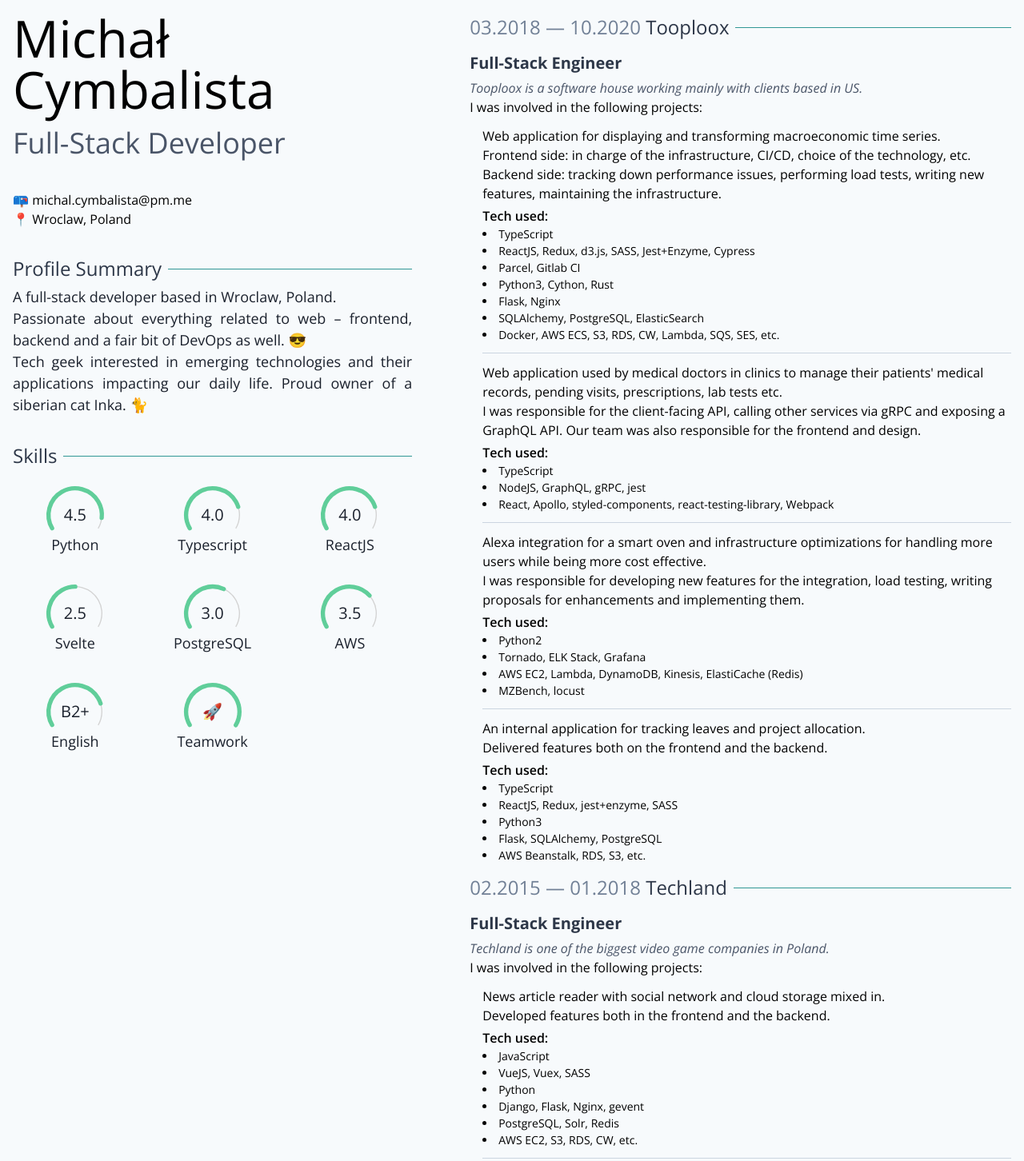
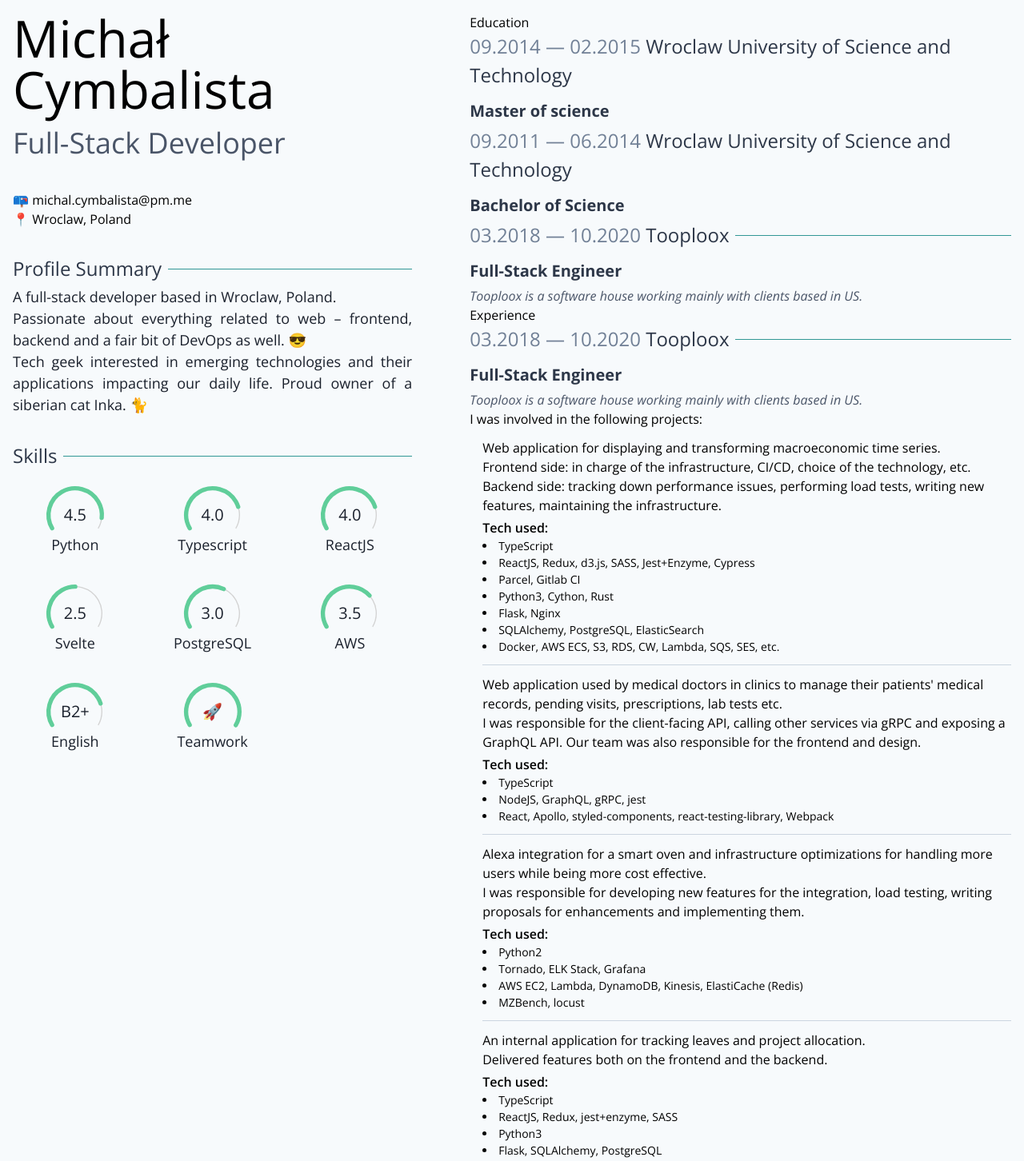
Before and after one commit to jankiel7410/CV, a Svelte app: page / in a window 1280 px wide. Shown: the top 1452 px of the page at 80% size. Built offline with nearby package versions, Linux system fonts and the light colour scheme.

Commit message:
exp list refactor

```diff
--- a/src/CV.svelte
+++ b/src/CV.svelte
@@ -1,5 +1,6 @@
 <script lang="ts">
     import Tailwind from './Tailwind.svelte'
+    import ExpEntryList from './ExpEntryList.svelte'
     import ExpEntry from './ExpEntry.svelte'
     import Header from './Header.svelte'
     import Skill from './Skill.svelte'
@@ -42,9 +43,18 @@
 
         </div>
     </aside>
-
+    <div>
+        <h2>Education</h2>
+        <ol>
+            <Entry company='Wroclaw University of Science and Technology' timespan='09.2014 &mdash; 02.2015' role='Master of science' sub=''></Entry>
+            <Entry company='Wroclaw University of Science and Technology' timespan='09.2011 &mdash; 06.2014' role='Bachelor of Science' sub=''></Entry>
+            <Entry company='Tooploox' timespan='03.2018 &mdash; 10.2020' role='Full-Stack Engineer' sub='Tooploox is a software house working mainly with clients based in US.'></Entry>
+        </ol>
+        <h2>Experience</h2>
         <ol>
             <Entry company='Tooploox' timespan='03.2018 &mdash; 10.2020' role='Full-Stack Engineer' sub='Tooploox is a software house working mainly with clients based in US.'>
+                <p>I was involved in the following projects:</p>
+                <ExpEntryList>
                     <ExpEntry>
                         <p slot="desc">
                             Web application for displaying and transforming macroeconomic time series.<br>
@@ -66,6 +76,7 @@
                             I was responsible for the client-facing API, calling other services via gRPC and exposing a GraphQL API.
                             Our team was also responsible for the frontend and design.
                         </p>
+
                         <li>
                             TypeScript
                         </li>
@@ -97,12 +108,16 @@
                         <li>Flask, SQLAlchemy, PostgreSQL</li>
                         <li>AWS Beanstalk, RDS, S3, etc.</li>
                     </ExpEntry>
+                </ExpEntryList>
             </Entry>
 
             <Entry company='Techland' timespan='02.2015 &mdash; 01.2018' role='Full-Stack Engineer' sub='Techland is one of the biggest video game companies in Poland.'>
+
+                <p>I was involved in the following projects:</p>
+                <ExpEntryList>
                     <ExpEntry>
                         <p slot="desc">
-                    News article reader with social network and cloud storage mixed in.<br>
+                            News article reader and a cloud storage with a social network on top of it.<br>
                             Developed features both in the frontend and the backend.<br>
                         </p>
                         <li class='no-break'>JavaScript</li>
@@ -122,8 +137,11 @@
                             <li>Jinja2, JQuery, LESS</li>
                             <li>MySQL, Solr</li>
                     </ExpEntry>
+                </ExpEntryList>
             </Entry>
+
         </ol>
+    </div>
 </main>
 
 <footer class='container px-8 mx-auto text-justify text-sm italic text-gray-600'>
@@ -145,7 +163,6 @@
             "header" auto
             "bio" auto
             "content" auto / 1fr;
-
     }
 
     main>header {
@@ -156,7 +173,7 @@
         grid-area: bio;
     }
 
-    main>ol {
+    main>div {
         grid-area: content;
     }
 
--- a/src/Entry.svelte
+++ b/src/Entry.svelte
@@ -15,8 +15,5 @@
         {role}
     </h4>
     <p class='mt-1 text-gray-700 italic'>{sub}</p>
-    <p>I was involved in the following projects:</p>
-    <ul class='ml-4 text-base divide-y divide-solid divide-gray-400'>
-        <slot></slot>
-    </ul>
+    <slot></slot>
 </li>
--- /dev/null
+++ b/src/ExpEntryList.svelte
@@ -0,0 +1,3 @@
+<ul class='ml-4 text-base divide-y divide-solid divide-gray-400'>
+    <slot></slot>
+</ul>
```
Also changed, not shown: package.json (+8 -0 lines), 2 other files (tests, documents, lock files or other folders). Lines whose indentation alone changed are shown as unchanged.
